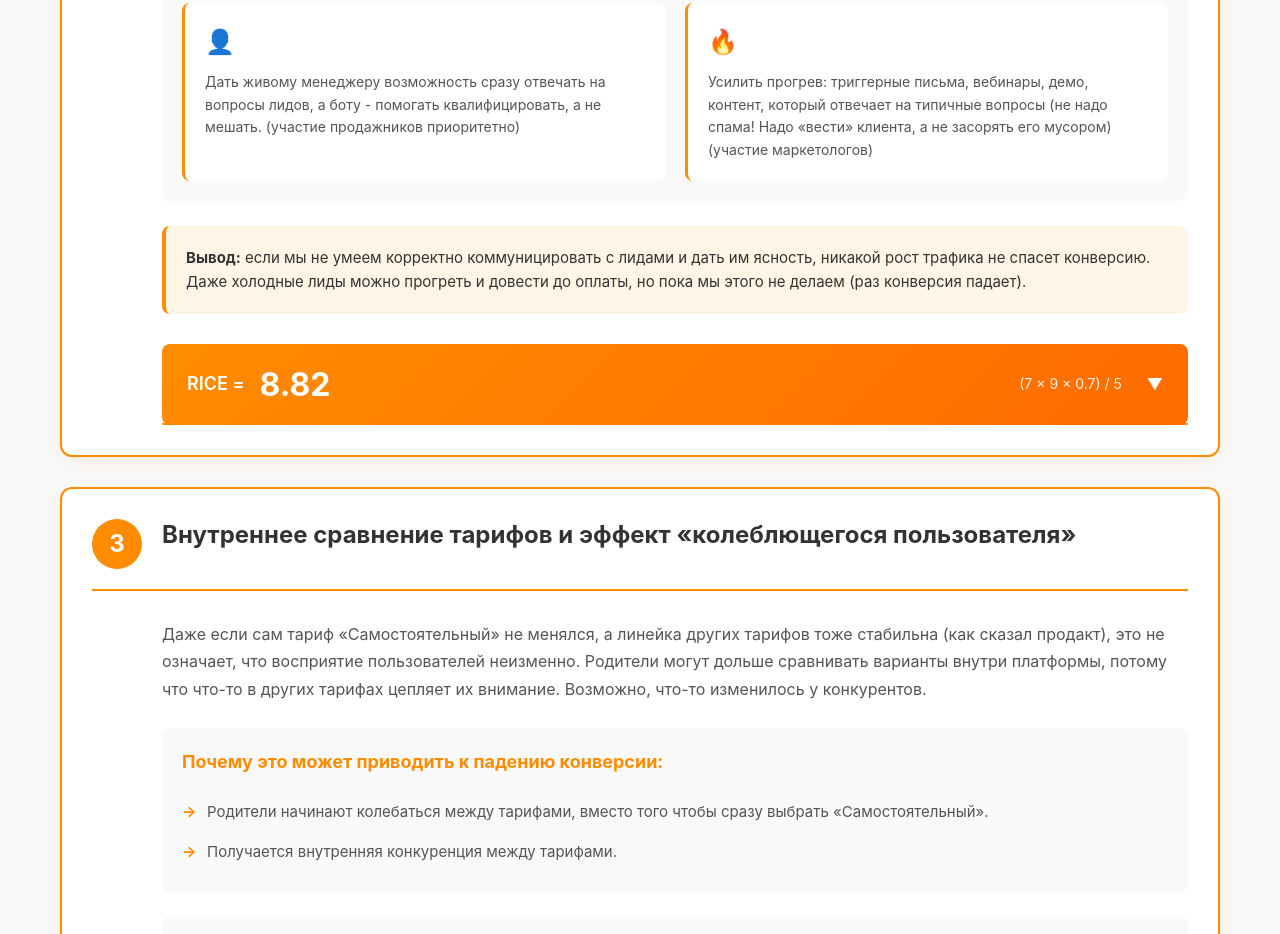
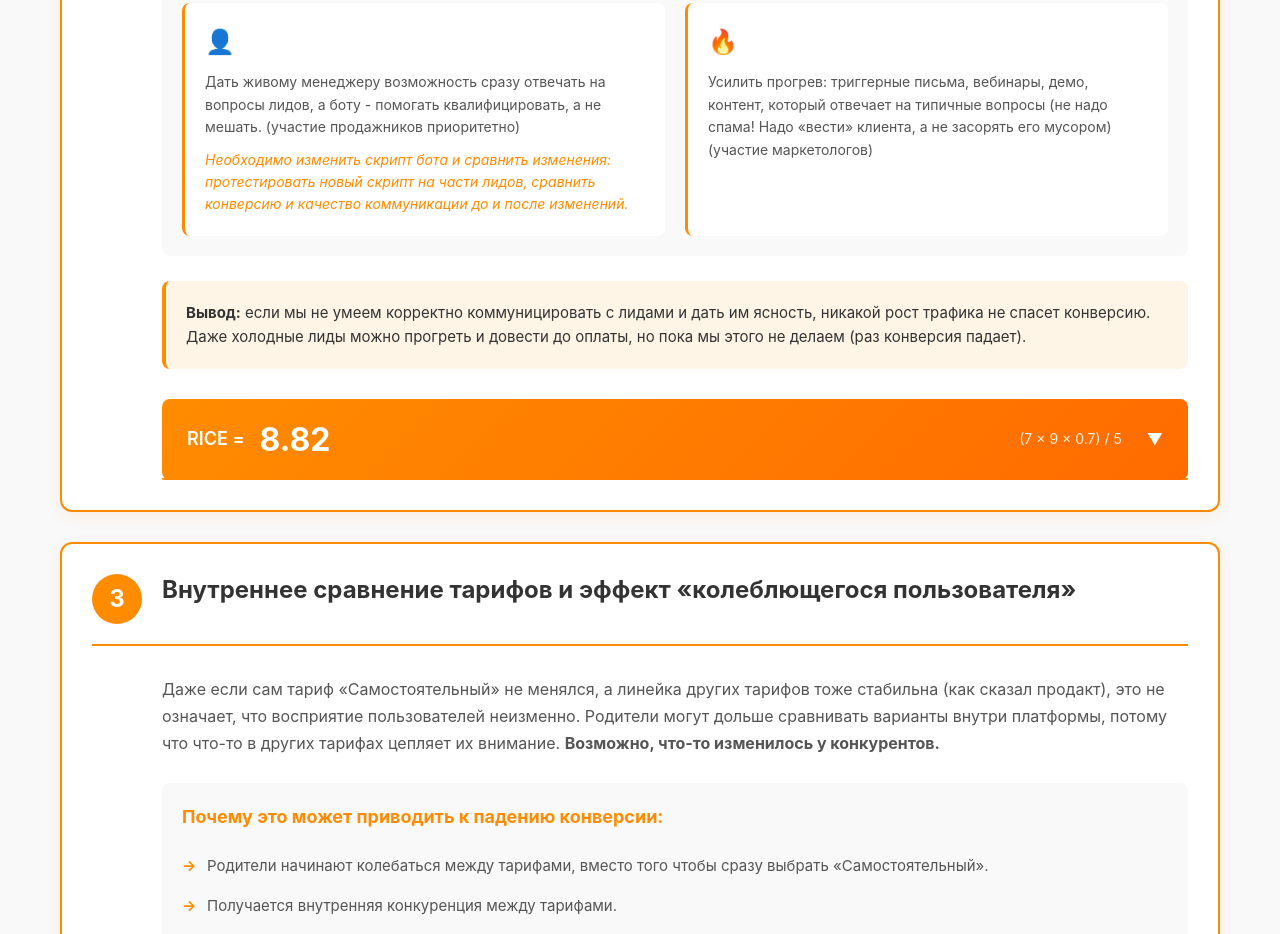
Before and after one commit to PeppaKHR/foxford, a plain HTML site: page index.html in a window 1280 px wide. Shown: the part 4170-5104 px from the top of the page. Drawn offline with Linux system fonts and the light colour scheme.

Commit message:
Add orange text about bot script changes and highlight competitor text

```diff
--- a/index.html
+++ b/index.html
@@ -311,6 +311,10 @@
                                 <span class="solution-icon">👤</span>
                                 <p>Дать живому менеджеру возможность сразу отвечать на вопросы лидов,
                                 а боту - помогать квалифицировать, а не мешать. (участие продажников приоритетно)</p>
+                                <p style="color: #ff8c00; font-style: italic; margin-top: 10px;">
+                                    Необходимо изменить скрипт бота и сравнить изменения: протестировать новый скрипт на части лидов,
+                                    сравнить конверсию и качество коммуникации до и после изменений.
+                                </p>
                             </div>
                             <div class="solution-item">
                                 <span class="solution-icon">🔥</span>
@@ -381,7 +385,7 @@
                         <p>Даже если сам тариф «Самостоятельный» не менялся, а линейка других тарифов тоже стабильна
                         (как сказал продакт), это не означает, что восприятие пользователей неизменно. Родители могут дольше
                         сравнивать варианты внутри платформы, потому что что-то в других тарифах цепляет их внимание.
-                        Возможно, что-то изменилось у конкурентов.</p>
+                        <strong>Возможно, что-то изменилось у конкурентов.</strong></p>
                     </div>
                     <div class="hypothesis-problem">
                         <h4>Почему это может приводить к падению конверсии:</h4>
```
